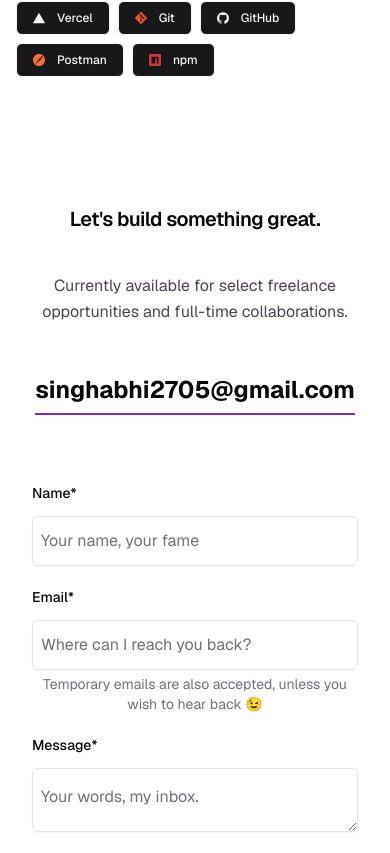
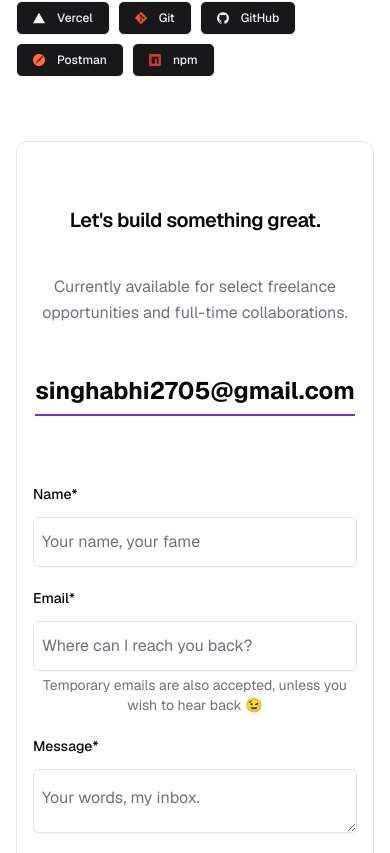
Before and after one commit to Abhishek-27git/Portfolio, a Next.js app: page / in a window 390 px wide. Shown: the part 5851-6704 px from the top of the page. Built offline with nearby package versions, Linux system fonts and the light colour scheme; no server answers.

Commit message:
correction in form

```diff
--- a/components/sections/contact-section.tsx
+++ b/components/sections/contact-section.tsx
@@ -2,13 +2,13 @@ import ContactForm from '@/components/ContactForm';
 
 export function ContactSection() {
   return (
-    <section id="contact" className="py-16 md:py-24 mb-16 bg-surface-container-lowest rounded-xl flex flex-col items-center text-center w-full">
+    <section id="contact" className="py-16 md:py-24 mb-16 bg-card border rounded-xl flex flex-col items-center text-center w-full">
       <div className="flex flex-col items-center text-center max-w-4xl px-4">
-        <h2 className="text-5xl md:text-7xl font-black tracking-tighter mb-8">
+        <h2 className="text-5xl md:text-7xl font-black tracking-tighter mb-8 text-card-foreground">
           Let&apos;s build <br className="hidden md:block" /> something great.
         </h2>
 
-        <p className="text-on-surface-variant mb-12 max-w-lg">
+        <p className="text-muted-foreground mb-12 max-w-lg">
           Currently available for select freelance opportunities and full-time collaborations.
         </p>
 
--- a/components/sections/projects-section.tsx
+++ b/components/sections/projects-section.tsx
@@ -9,7 +9,6 @@ export function ProjectsSection() {
         <div>
           <h2 className="text-4xl font-extrabold tracking-tighter">Selected Works</h2>
         </div>
-        <div className="h-px flex-grow mx-8 bg-surface-container hidden md:block"></div>
         <span className="text-sm font-bold text-outline uppercase tracking-widest block mt-4 md:mt-0">Projects Showcase</span>
       </div>
 
```
Also changed, not shown: 1 other file (tests, documents, lock files or other folders).
